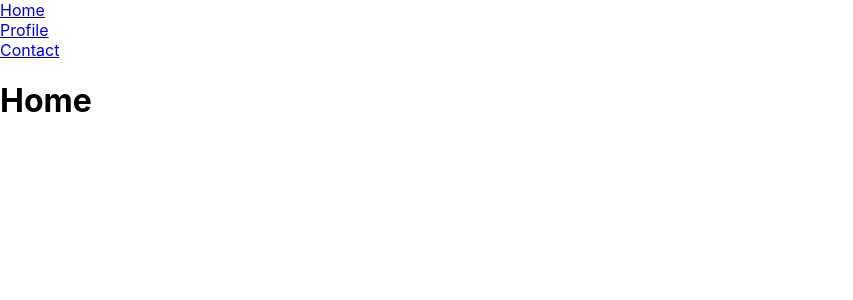
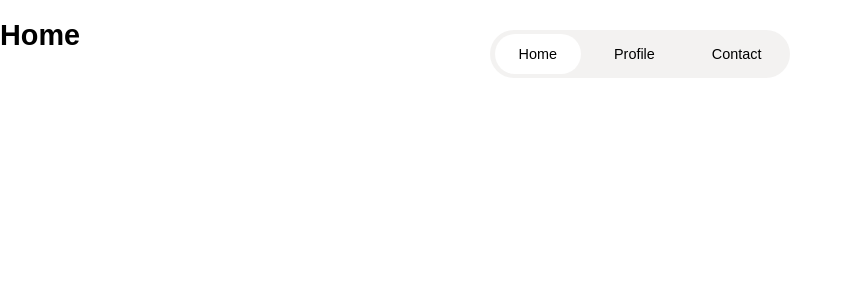
Before and after one commit to adpol95/oh-studio-project, a React (Create React App) app: page / in a window 1280 px wide. Shown: the top 300 px of the page, without its empty margins (0-853 px from the left). Built offline with nearby package versions, Linux system fonts and the light colour scheme.

Commit message:
Add css files in App.css

```diff
--- a/src/App.css
+++ b/src/App.css
@@ -0,0 +1,35 @@
+.header {
+  position: fixed;
+  top: 1.9rem;
+  left: 0;
+  right: 0;
+  display: flex;
+  justify-content: center;
+}
+
+.mainSec {
+  background: rgba(232, 229, 228, 0.5019607843);
+  height: 3rem;
+  backdrop-filter: blur(5px);
+  display: flex;
+  justify-content: space-around;
+  align-items: center;
+  width: 300px;
+  border-radius: 2rem;
+}
+.mainSec .headerMainText {
+  padding: 12px 24px;
+  border-radius: 2em;
+}
+.mainSec .links {
+  color: black;
+  text-decoration: none;
+}
+
+body {
+  height: 2000px;
+  font-family: sans-serif;
+  font-size: 0.9rem;
+}
+
+/*# sourceMappingURL=App.css.map */
```
Also changed, not shown: 1 other file (tests, documents, lock files or other folders).
